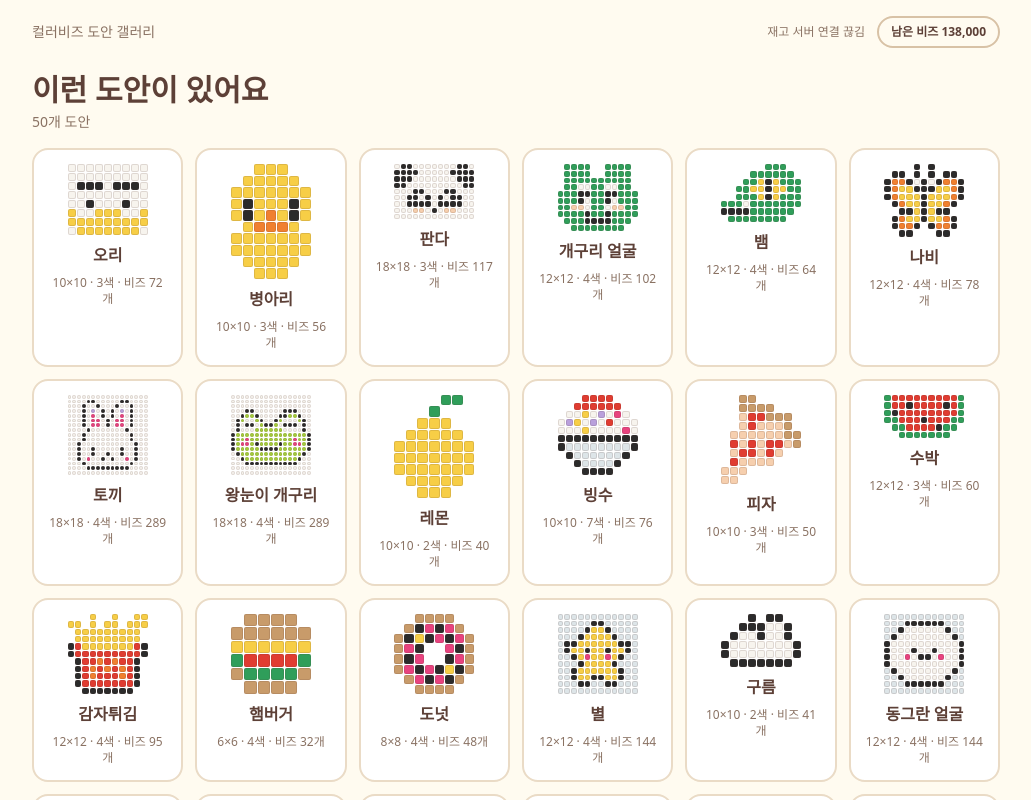
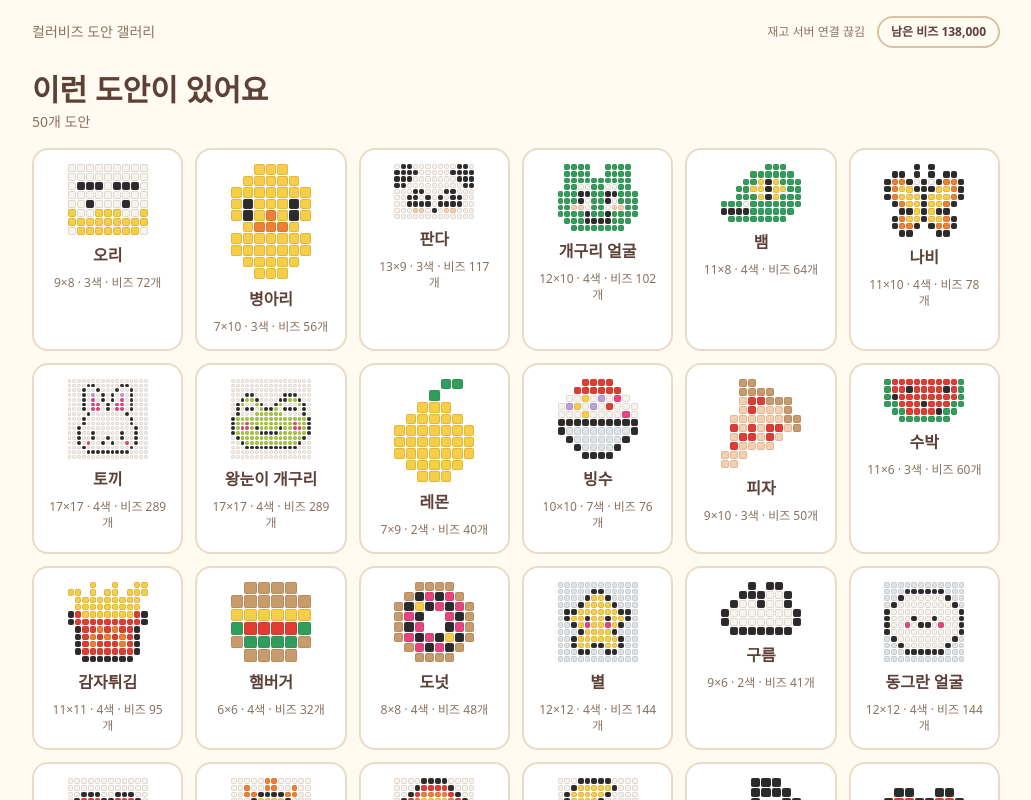
Before and after one commit to 86loading-droid/beads-pattern-gallery, a React (Vite) app: page / in a window 1280 px wide. Both pictures are taken after a click on the button "전체 도안 보기". Shown: the top 800 px of the page, without its empty margins (124-1155 px from the left). Built offline with nearby package versions, Linux system fonts and the light colour scheme; no server answers; a web font is replaced by a local one.

Commit message:
갤러리 카드에 실제 가로세로 칸 수 표기

```diff
--- a/src/App.tsx
+++ b/src/App.tsx
@@ -119,7 +119,7 @@ export default function App() {
                 </span>
                 <span className="font-bold">{p.title}</span>
                 <span className="text-xs tabular-nums text-[#8A7263]">
-                  {p.size}×{p.size} · {p.colorCount}색 · 비즈 {formatCount(p.beads)}개
+                  {p.cols}×{p.rowCount} · {p.colorCount}색 · 비즈 {formatCount(p.beads)}개
                 </span>
                 {short.length > 0 ? (
                   <span className="text-[11px] font-bold text-[#B3261E]">
```
